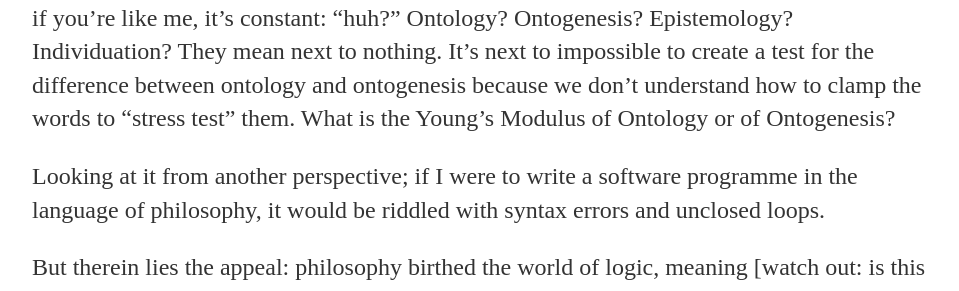
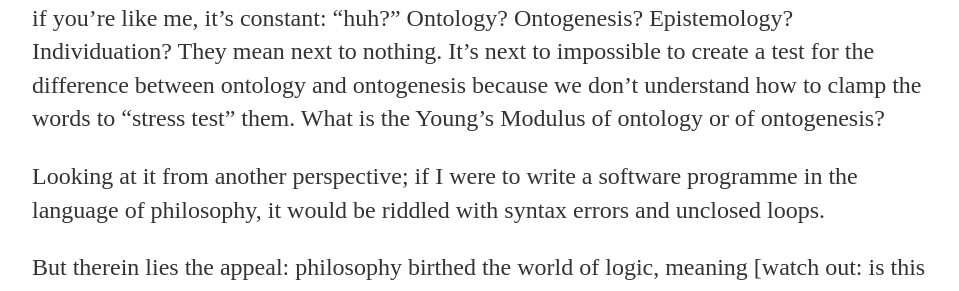
Before and after one commit to existential-engineer/existential-engineer.github.io, a Jekyll site: the page built from _posts/2019-08-23-What-Are-They-Talking-About.md, in a window 1280 px wide. Shown: the part 570-861 px from the top of the page, without its empty margins (160-1119 px from the left). Built offline with Jekyll 4.4.1, drawn with Linux system fonts in a browser that asks for light colours; some of the changed text lies outside the part shown.

```diff
--- a/_posts/2019-08-23-What-Are-They-Talking-About.md
+++ b/_posts/2019-08-23-What-Are-They-Talking-About.md
@@ -8,7 +8,7 @@ On the face of it, there shouldn’t be a significant difference in how we appro
 
 On the face of things, there is a huge difference between how an engineer approaches a new topic in engineering and in philosophy. In engineering you can build and test things, trial responses to inputs, generate outputs and visualisations of your data - and break things. In philosophy, that looks to be… challenging.
 
-If I use *this* word instead of *that*, what is the difference in output, in philosophy? Right now, if you’re like me, it’s constant: “huh?” Ontology? Ontogenesis? Epistemology? Individuation? They mean next to nothing. It’s next to impossible to create a test for the difference between ontology and ontogenesis because we don’t understand how to clamp the words to “stress test” them. What is the Young’s Modulus of Ontology or of Ontogenesis?
+If I use *this* word instead of *that*, what is the difference in output, in philosophy? Right now, if you’re like me, it’s constant: “huh?” Ontology? Ontogenesis? Epistemology? Individuation? They mean next to nothing. It’s next to impossible to create a test for the difference between ontology and ontogenesis because we don’t understand how to clamp the words to “stress test” them. What is the Young’s Modulus of ontology or of ontogenesis?
 
 Looking at it from another perspective; if I were to write a software programme in the language of philosophy, it would be riddled with syntax errors and unclosed loops.
 
```
